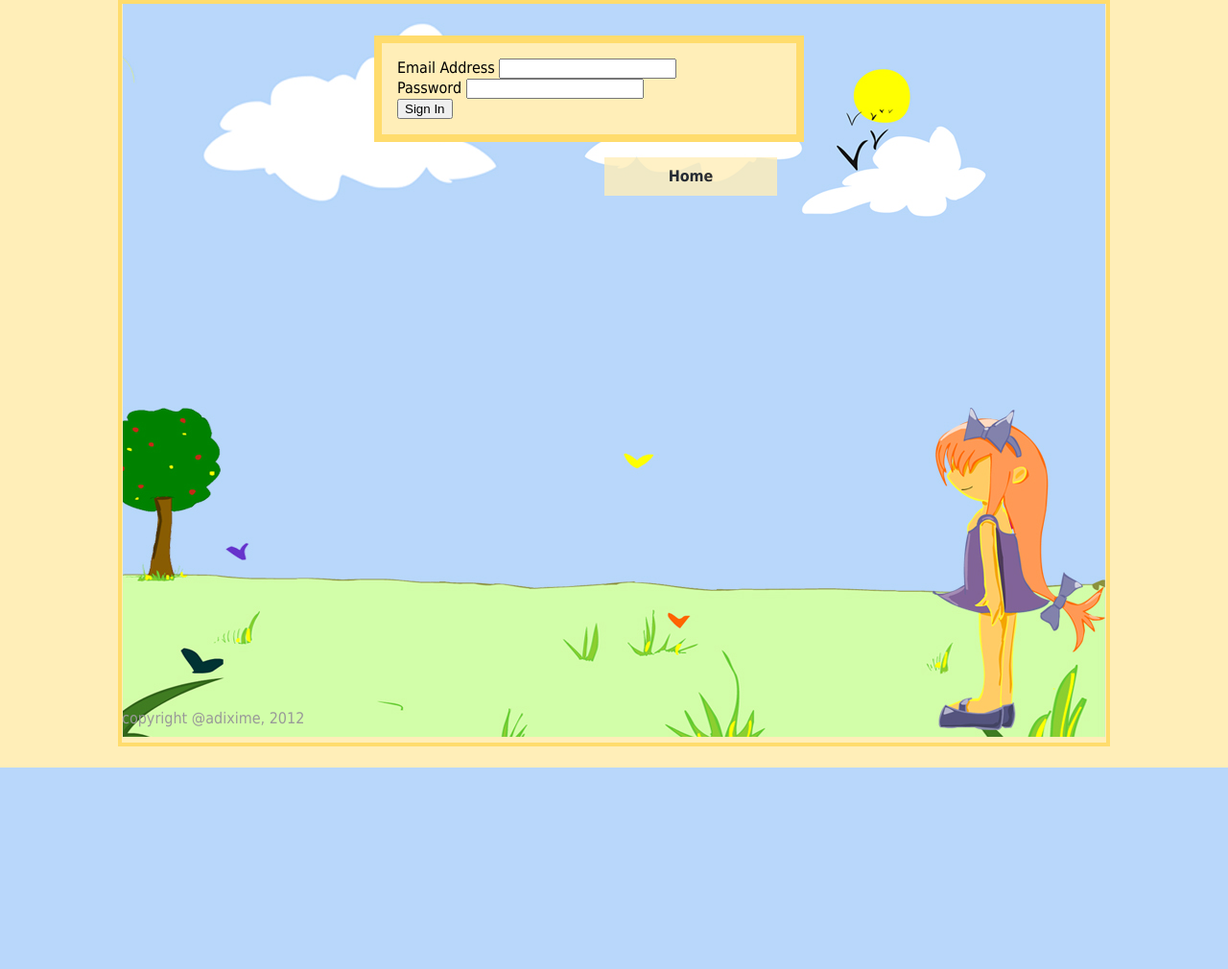
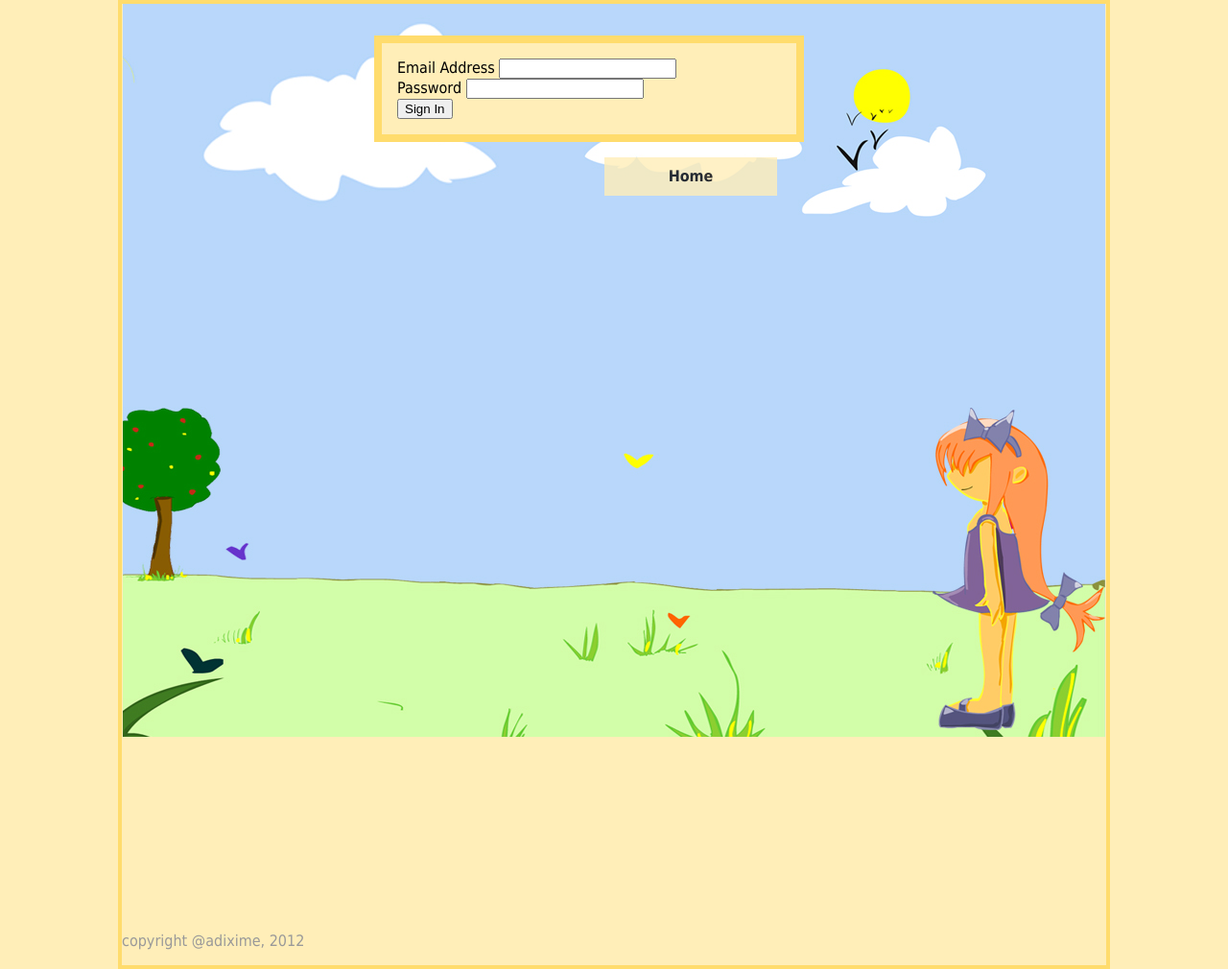
Before and after one commit to adixime/open-data-app, a PHP site: page /admin/sign-in.php in a window 1280 px wide. Shown: the whole page at 96% size. Before the commit the page ends 800 px from the top, so only its background shows below. Run offline with PHP 8.4, Linux system fonts and the light colour scheme.

Commit message:
changing css

```diff
--- a/www/css/public.css
+++ b/www/css/public.css
@@ -1,14 +1,10 @@
 @charset "utf-8";
 /* CSS Document */
-
-html {
-
-}
 
 body {
 	background: url(../images/bg.jpg) no-repeat center top;
 	width: 1024px;
-	height: 768px;
+	height: 1000px;
 	margin: 0 auto;
 	padding: 1px;
 	font-family:Tahoma, Geneva, sans-serif;
```
